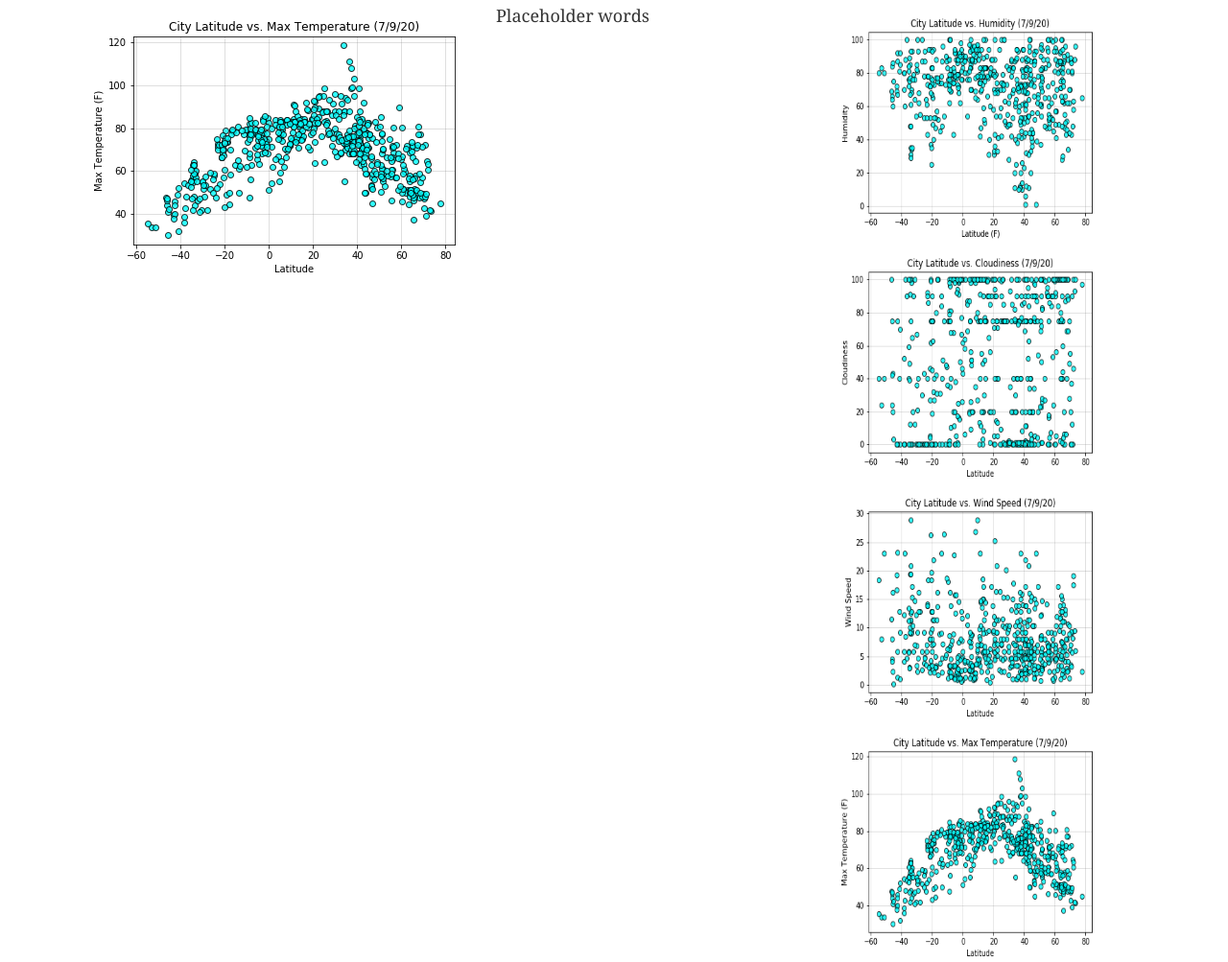
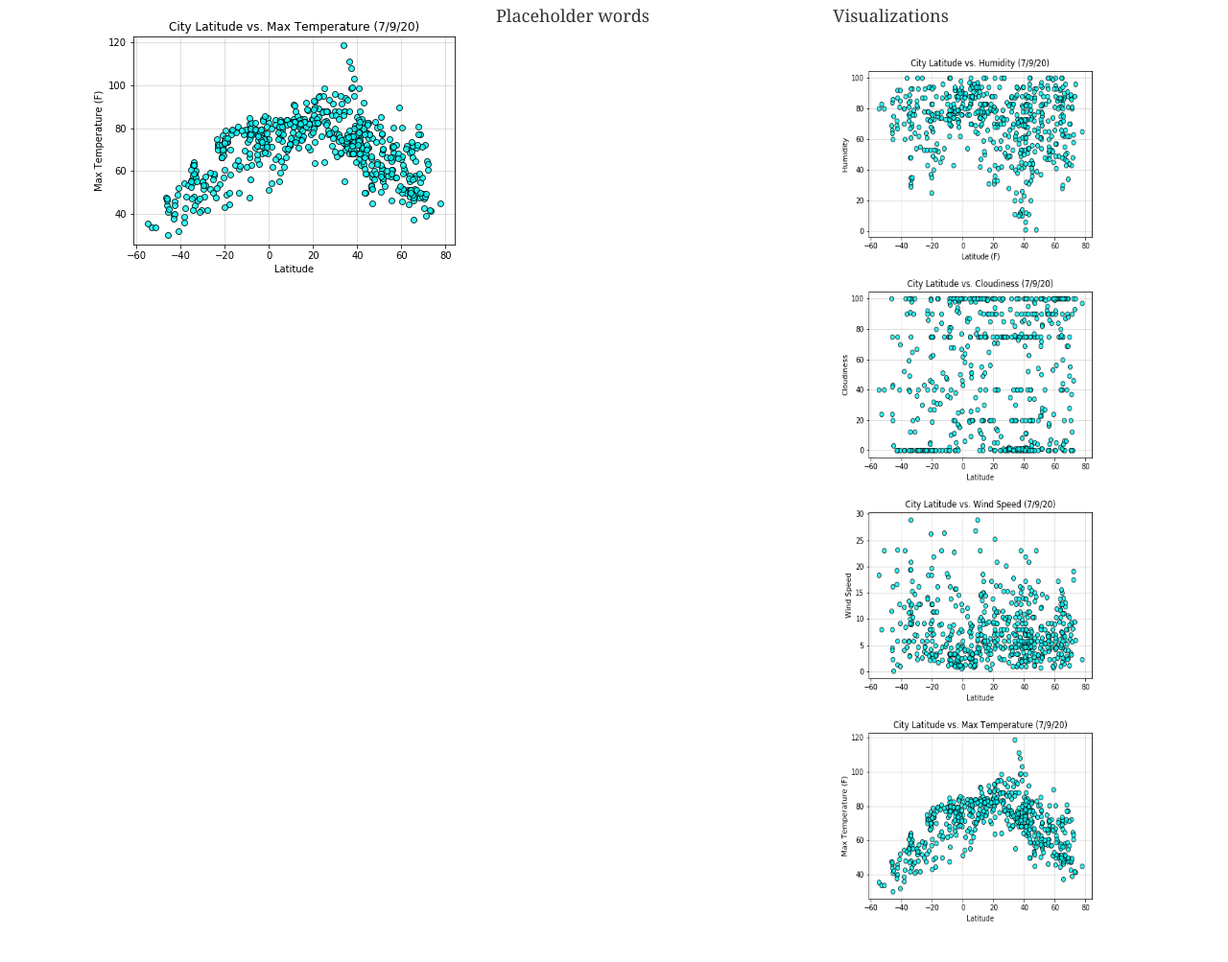
Before and after one commit to doppio-ristretto/WebDesignChallenge, a plain HTML site: page index.html in a window 1280 px wide. Shown: the part 157-1160 px from the top of the page at 96% size. After the commit the page ends 1123 px from the top, so only its background shows below. Drawn offline with nearby package versions, Linux system fonts and the light colour scheme.

Commit message:
save real quick

```diff
--- a/index.html
+++ b/index.html
@@ -41,7 +41,13 @@
     </div>
   </nav>
 </head>
+
+
+
 <body>
+
+
+
 <div class="container">
   <a class ="title col-12" >Summary: Latitude vs. X</a>
 <div class="row">
@@ -51,16 +57,23 @@
 
 <img id="bio-image" src="visualizations/latvstemp.png" alt="latvstemp">
 <p>Placeholder words</p>
-  </section>
+
+ </section>
+
 
 
 </section>
 
-<div class="container col-lg-4" id="sidetab">
-  <a href="humidity.html"><img id="img1" src="visualizations/latvshum.png" alt="latvshum" width="300" height="250"></a>
-  <a href="cloud.html"><img id="img1" src="visualizations/latvscloud.png" alt="latvscloud" width="300" height="250"></a>
-  <a href="windspeed.html"><img id="img1" src="visualizations/latvswind.png" alt="latvswind" width="300" height="250"></a>
-  <a href="maxtemp.html"><img id="img1" src="visualizations/latvstemp.png" alt="latvstemp" width="300" height="250"></a>
+<aside id="sidetab" class="col-lg-4"><p>Visualizations</p>
+  <a href="humidity.html"><img id="img1" src="visualizations/latvshum.png" alt="latvshum" width="300" height="230"></a>
+  <a href="cloud.html"><img id="img1" src="visualizations/latvscloud.png" alt="latvscloud" width="300" height="230"></a>
+  <a href="windspeed.html"><img id="img1" src="visualizations/latvswind.png" alt="latvswind" width="300" height="230"></a>
+  <a href="maxtemp.html"><img id="img1" src="visualizations/latvstemp.png" alt="latvstemp" width="300" height="230"></a>
+
+
+
+  </aside>
+
 
 </div>
 </div>
--- a/landing.css
+++ b/landing.css
@@ -83,5 +83,5 @@ body {
 #sidetab{
     position: absolute;
     top:20%;
-    right:0;
+    right:0%;
 }
```
